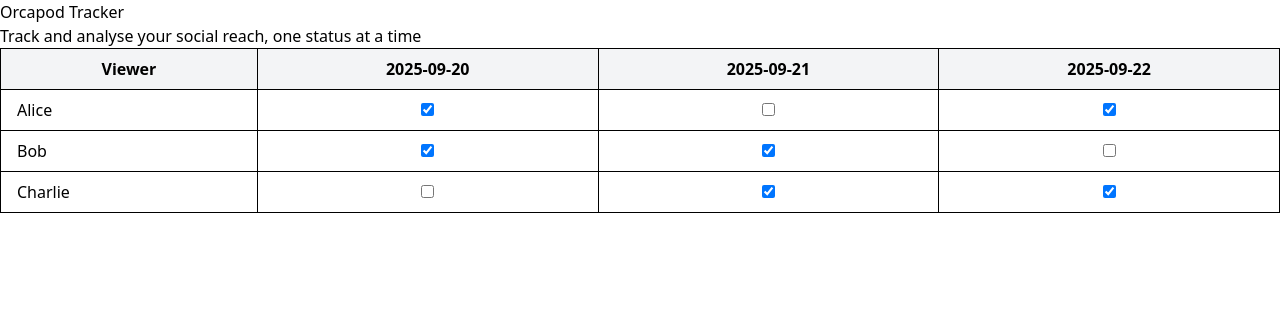
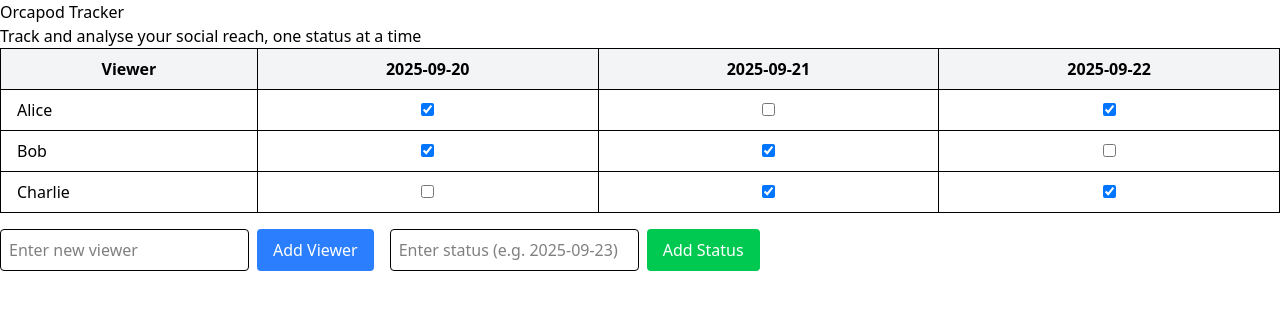
Before and after one commit to shark5SZ/orcapod-tracker, a React (Vite) app: page / in a window 1280 px wide. Shown: the top 310 px of the page. Built offline with nearby package versions, Linux system fonts and the light colour scheme.

Commit message:
add forms for new viewer/status; make the checkboxes selectable; use state to store the datas

```diff
--- a/src/App.jsx
+++ b/src/App.jsx
@@ -1,19 +1,78 @@
+import { useState } from "react";
+
+function App() {
+  const [viewers, setViewers] = useState(["Alice", "Bob", "Charlie"]);
+  const [statuses, setStatuses] = useState([
+    { id: 1, date: "2025-09-20" },
+    { id: 2, date: "2025-09-21" },
+    { id: 3, date: "2025-09-22" },
+  ]);
+
+  // Example data: who viewed what
+  const [views, setViews] = useState({
+    Alice: { "2025-09-20": true, "2025-09-21": false, "2025-09-22": true },
+    Bob:   { "2025-09-20": true, "2025-09-21": true,  "2025-09-22": false },
+    Charlie:{ "2025-09-20": false,"2025-09-21": true, "2025-09-22": true },
+  });
+
+  const [newViewer, setNewViewer] = useState(""); // input state
+  const [newStatusDate, setNewStatusDate] = useState("");
+
+  // Function to add viewer
+  const handleAddViewer = () => {
+    if (!newViewer.trim()) return; // avoid empty names
+
+    // 1. Add to viewers list
+    setViewers([...viewers, newViewer]);
+
+    // 2. Add to views with default false for each status
+    setViews({
+      ...views,
+      [newViewer]: Object.fromEntries(statuses.map(s => [s.date, false]))
+    });
+
+    // Clear input
+    setNewViewer("");
+  };
 
 
-function App() {
-  const viewers = ["Alice", "Bob", "Charlie"]
-  const statuses = [
-    { id: 1, date: "2025-09-20" },
-    { id: 2, date: "2025-09-21" },
-    { id: 3, date: "2025-09-22" }
-  ]
+  // Add status
+  const handleAddStatus = () => {
+    if (!newStatusDate.trim()) return;
 
-  // Example data: who viewed what
-  const views = {
-    Alice: { "2025-09-20": true, "2025-09-21": false, "2025-09-22": true },
-    Bob:   { "2025-09-20": true, "2025-09-21": true, "2025-09-22": false },
-    Charlie:{ "2025-09-20": false,"2025-09-21": true, "2025-09-22": true },
-  }
+    // 1. Create a new status object
+    const newStatus = {
+      id: statuses.length + 1,
+      date: newStatusDate,
+    };
+
+    // 2. Update statuses list
+    setStatuses([...statuses, newStatus]);
+
+    // 3. Update views: add this new date to every viewer
+    const updatedViews = { ...views };
+    viewers.forEach(v => {
+      updatedViews[v] = {
+        ...updatedViews[v],
+        [newStatusDate]: false
+      };
+    });
+
+    setViews(updatedViews);
+    setNewStatusDate(""); // clear input
+  };
+
+  // Toggle a checkbox value
+  const toggleView = (viewer, date) => {
+    setViews(prev => ({
+      ...prev,
+      [viewer]: {
+        ...prev[viewer],
+        [date]: !prev[viewer][date] // flip the boolean
+      }
+    }));
+  };
+
 
 
   return (
@@ -41,8 +100,8 @@ function App() {
                   <td key={status.id} className="border px-4 py-2 text-center">
                     <input
                       type="checkbox"
-                      checked={views[viewer][status.date]}
-                      readOnly
+                      checked={views[viewer]?.[status.date] || false}
+                      onChange={() => toggleView(viewer, status.date)}
                     />
                   </td>
                 ))}
@@ -51,6 +110,42 @@ function App() {
           </tbody>
         </table>
       </div>
+
+      <div className="flex gap-4">
+      {/* --- Input to add a viewer --- */}
+      <div className="mt-4 flex gap-2">
+        <input
+          type="text"
+          value={newViewer}
+          onChange={e => setNewViewer(e.target.value)}
+          placeholder="Enter new viewer"
+          className="border p-2 rounded"
+        />
+        <button
+          onClick={handleAddViewer}
+          className="bg-blue-500 text-white px-4 py-2 rounded"
+        >
+          Add Viewer
+        </button>
+      </div>
+
+       {/* --- Add Status Form --- */}
+      <div className="mt-4 flex gap-2">
+        <input
+          type="text"
+          value={newStatusDate}
+          onChange={e => setNewStatusDate(e.target.value)}
+          placeholder="Enter status (e.g. 2025-09-23)"
+          className="border p-2 rounded"
+        />
+        <button
+          onClick={handleAddStatus}
+          className="bg-green-500 text-white px-4 py-2 rounded"
+        >
+          Add Status
+        </button>
+      </div>
+      </div>
     </>
   )
 }
```
